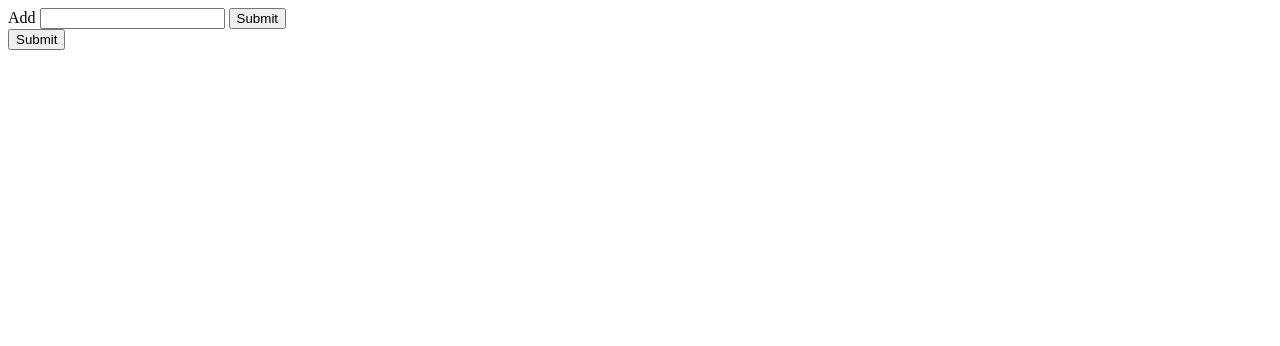
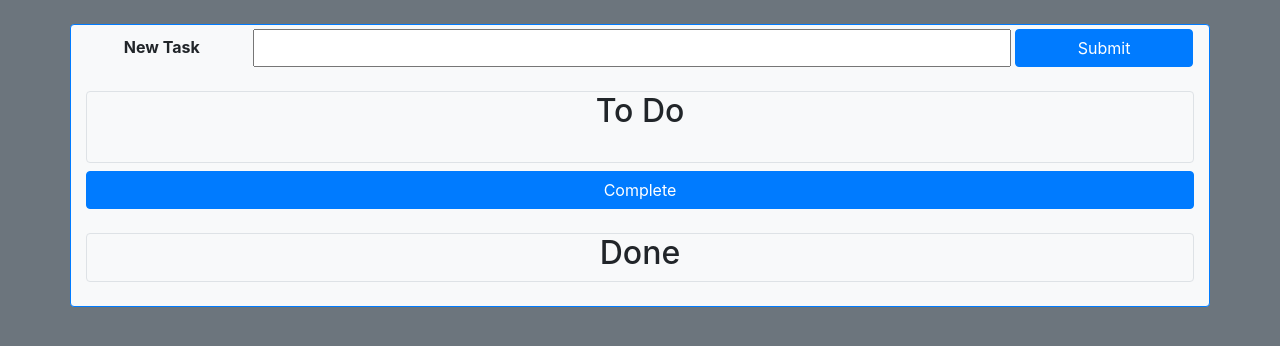
Before and after one commit to sebcovarrubias/todo-jquery, a website: page public/index.html in a window 1280 px wide. Drawn offline with nearby package versions, Linux system fonts and the light colour scheme.

Commit message:
Styling with Bootstrap

```diff
--- a/public/index.html
+++ b/public/index.html
@@ -7,43 +7,46 @@
 		<meta name="viewport" content="width=device-width, initial-scale=1, shrink-to-fit=no">
 
 		<script src="https://cdnjs.cloudflare.com/ajax/libs/jquery/3.5.1/jquery.min.js" integrity="sha512-bLT0Qm9VnAYZDflyKcBaQ2gg0hSYNQrJ8RilYldYQ1FxQYoCLtUjuuRuZo+fjqhx/qtq/1itJ0C2ejDxltZVFg==" crossorigin="anonymous"></script>
-		<script src="https://cdn.jsdelivr.net/npm/bootstrap@4.5.3/dist/js/bootstrap.bundle.min.js" integrity="sha384-ho+j7jyWK8fNQe+A12Hb8AhRq26LrZ/JpcUGGOn+Y7RsweNrtN/tE3MoK7ZeZDyx" crossorigin="anonymous"></script>
 
+		<link rel="stylesheet" href="https://stackpath.bootstrapcdn.com/bootstrap/4.3.1/css/bootstrap.min.css" integrity="sha384-ggOyR0iXCbMQv3Xipma34MD+dH/1fQ784/j6cY/iJTQUOhcWr7x9JvoRxT2MZw1T" crossorigin="anonymous">
+
+		<script src="./main.js"></script>
 	</head>
 
-	<body>
-
-		<div class="container">
-
+	<body class="bg-secondary">
+		<br>
+		<div class="container bg-light border rounded border-primary">
 			<div class="add">
 
-				<form id="add-task">
+				<form class="row" id="add-task">
 
-					<label>Add</label>
-					<input type="text" name="add" id="add">
-					<input type="submit" value="Submit">
+					<label class="col mt-auto mr-auto text-center mt-1"><b>New Task</b></label>
+					<input class="col-8 mr-auto mt-1" type="text" name="add" id="add">
+					<input class="col btn btn-primary ml-1 mr-3 mt-1" type="submit" value="Submit">
 
 				</form>
 
-			</div>
+			</div><br>
 
 			<div class="added">
 
 				<form id="current-tasks">
 
-					<input type="submit" value="Submit" id="complete-button">
+					<div class="tasks border rounded">
+						<h2 class="text-center">To Do</h2><br>
+					</div>
+
+					<input class="btn btn-block btn-primary mt-2" type="submit" value="Complete">
 
 				</form>
 
+			</div><br>
+
+			<div class="border rounded done">
+				<h2 class="text-center">Done</h2>
 			</div>
-
-			<div class="done">
-
-			</div>
-
+			<br>
 		</div>
-
-		<script src="./main.js"></script>
 
 	</body>
 
--- a/public/main.js
+++ b/public/main.js
@@ -13,8 +13,10 @@ $(document).ready(() => {
 			data: {data:$("#add")[0].value},
 			success: data => {
 				$("#add").val('');
-				$("#complete-button").before(`<div id="task-${idIncrement}"><label>${data}</label>
+				$(".tasks").append(`<div id="task-${idIncrement}" class="row ml-1">
+					<label class="border border-secondary rounded col-10 mt-auto"><b>${data}</b></label>
 					<input type="checkbox" value="${data}"></div>`);
+				$(`#task-${idIncrement}`).find("input").addClass("form-control col-2 mt-1 mb-1");
 				idIncrement++;
 			}
 		});
@@ -43,7 +45,7 @@ $(document).ready(() => {
 			success: data => {
 				// move tasks to completed area
 				data.forEach(task => {
-					$(`<div id="${task.id}">${task.value}</div>`).appendTo(".done");
+					$(".done").append(`<div id="${task.id}" class="border rounded ml-1 mr-1 mb-1"><b class="ml-1">${task.value}</b></div>`);
 					$(`#${task.id}`).remove();
 					idIncrement--;
 				});
@@ -52,4 +54,6 @@ $(document).ready(() => {
 
 	});
 
+
+
 });
```
